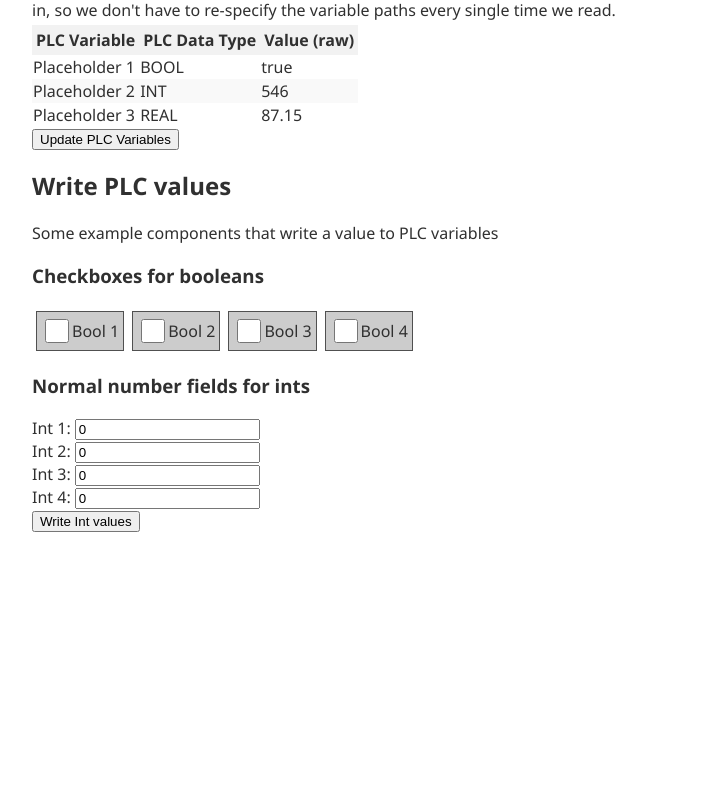
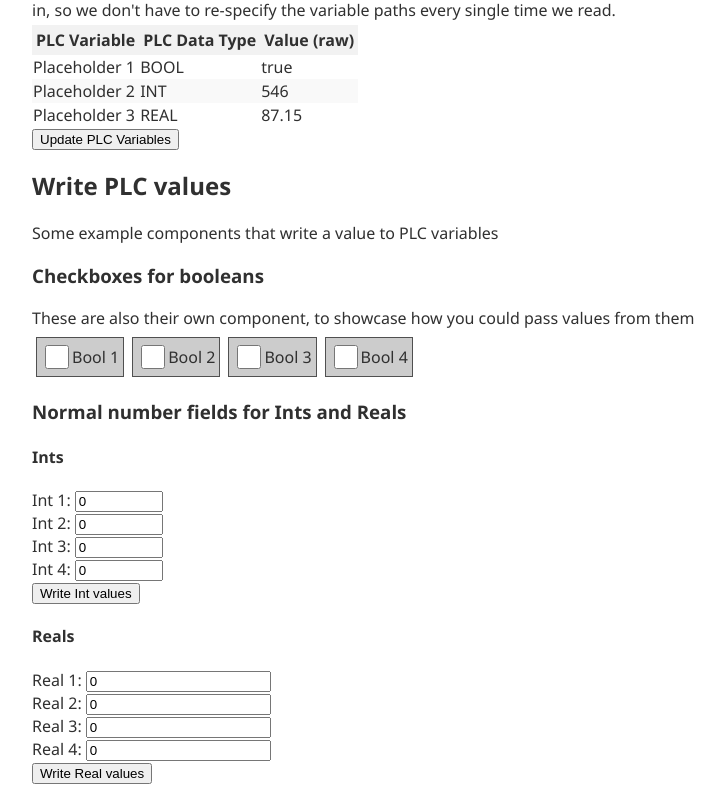
Before and after one commit to ramlopez/custwebhmidemo-vue, a Vue app: page / in a window 1280 px wide. Shown: the part 440-1232 px from the top of the page, without its empty margins (128-853 px from the left). Before the commit the page ends 980 px from the top, so only its background shows below. Built offline with nearby package versions, Linux system fonts and the light colour scheme.

Commit message:
Fix Int fields, add fields for Reals

```diff
--- a/src/App.vue
+++ b/src/App.vue
@@ -38,6 +38,8 @@ export default {
 
       // Ints
       iInt1: 0, iInt2: 0, iInt3: 0, iInt4: 0,
+      // Reals
+      rReal1: 0.0, rReal2: 0.0, rReal3: 0.0, rReal4: 0.0,
     }
   },
 
@@ -254,7 +256,47 @@ export default {
           console.error("Error writing int variables");
           console.error(err);
         })
-    }
+    },
+
+    // Write real values from number fields
+    async writeReals() {
+      // Perform PUT request to REST API with fetch (async promise)
+      return fetch("/_pxc_api/v1.8/variables", {
+        method: "PUT",
+        // We provide access token in header because it requires auth
+        headers: { "Authorization": "Bearer " + this.accessToken },
+        body: JSON.stringify({
+          pathPrefix: "Arp.Plc.Eclr/",
+          variables: [
+            {
+              path: "rReal1",
+              value: this.rReal1,
+              valueType: "Constant",
+            },
+            {
+              path: "rReal2",
+              value: this.rReal2,
+              valueType: "Constant",
+            },
+            {
+              path: "rReal3",
+              value: this.rReal3,
+              valueType: "Constant",
+            },
+            {
+              path: "rReal4",
+              value: this.rReal4,
+              valueType: "Constant",
+            },
+          ]
+        })
+      })
+        // Catch errors, log to console
+        .catch((err) => {
+          console.error("Error writing int variables");
+          console.error(err);
+        })
+    },
 
   }
 
@@ -322,6 +364,10 @@ Vue functions to make it reactive and interact with variables from script -->
 
     <div>
       <h3>Checkboxes for booleans</h3>
+      <p>
+        These are also their own component, to showcase how you could pass
+        values from them
+      </p>
       <BoolCheckbox v-bind:label="'Bool 1'" v-bind:variable-path="'xBool1'" v-on:chk-change="handleBoolCheckboxChange" />
       <BoolCheckbox v-bind:label="'Bool 2'" v-bind:variable-path="'xBool2'" v-on:chk-change="handleBoolCheckboxChange" />
       <BoolCheckbox v-bind:label="'Bool 3'" v-bind:variable-path="'xBool3'" v-on:chk-change="handleBoolCheckboxChange" />
@@ -329,24 +375,49 @@ Vue functions to make it reactive and interact with variables from script -->
     </div>
 
     <div>
-      <h3>Normal number fields for ints</h3>
+      <h3>Normal number fields for Ints and Reals</h3>
+
+      <div>
+        <h4>Ints</h4>
         <div>
           <label for="intInp1">Int 1: </label>
-        <input v-model="iInt1" type="number" name="intInp1" id="inptInp1">
+          <input v-model="iInt1" type="number" name="intInp1" id="intInp1" min="-32768" max="32767" step="1">
         </div>
         <div>
           <label for="intInp2">Int 2: </label>
-        <input v-model="iInt2" type="number" name="intInp2" id="inptInp2">
+          <input v-model="iInt2" type="number" name="intInp2" id="intInp2" min="-32768" max="32767" step="1">
         </div>
         <div>
           <label for="intInp3">Int 3: </label>
-        <input v-model="iInt3" type="number" name="intInp3" id="inptInp3">
+          <input v-model="iInt3" type="number" name="intInp3" id="intInp3" min="-32768" max="32767" step="1">
         </div>
         <div>
           <label for="intInp4">Int 4: </label>
-        <input v-model="iInt4" type="number" name="intInp4" id="inptInp4">
+          <input v-model="iInt4" type="number" name="intInp4" id="intInp4" min="-32768" max="32767" step="1">
         </div>
         <button v-on:click="writeInts">Write Int values</button>
+      </div>
+
+      <div>
+        <h4>Reals</h4>
+        <div>
+          <label for="realInp1">Real 1: </label>
+          <input v-model="rReal1" type="number" name="realInp1" id="realInp1">
+        </div>
+        <div>
+          <label for="realInp2">Real 2: </label>
+          <input v-model="rReal2" type="number" name="realInp2" id="realInp2">
+        </div>
+        <div>
+          <label for="realInp3">Real 3: </label>
+          <input v-model="rReal3" type="number" name="realInp3" id="realInp3">
+        </div>
+        <div>
+          <label for="realInp4">Real 4: </label>
+          <input v-model="rReal4" type="number" name="realInp4" id="realInp4">
+        </div>
+        <button v-on:click="writeReals">Write Real values</button>
+      </div>
     </div>
 
   </div>
@@ -427,5 +498,4 @@ p {
   background-color: #b8b8da;
   border: 1px solid #606060;
 }
-
 </style>
```
Lines whose indentation alone changed are shown as unchanged.
